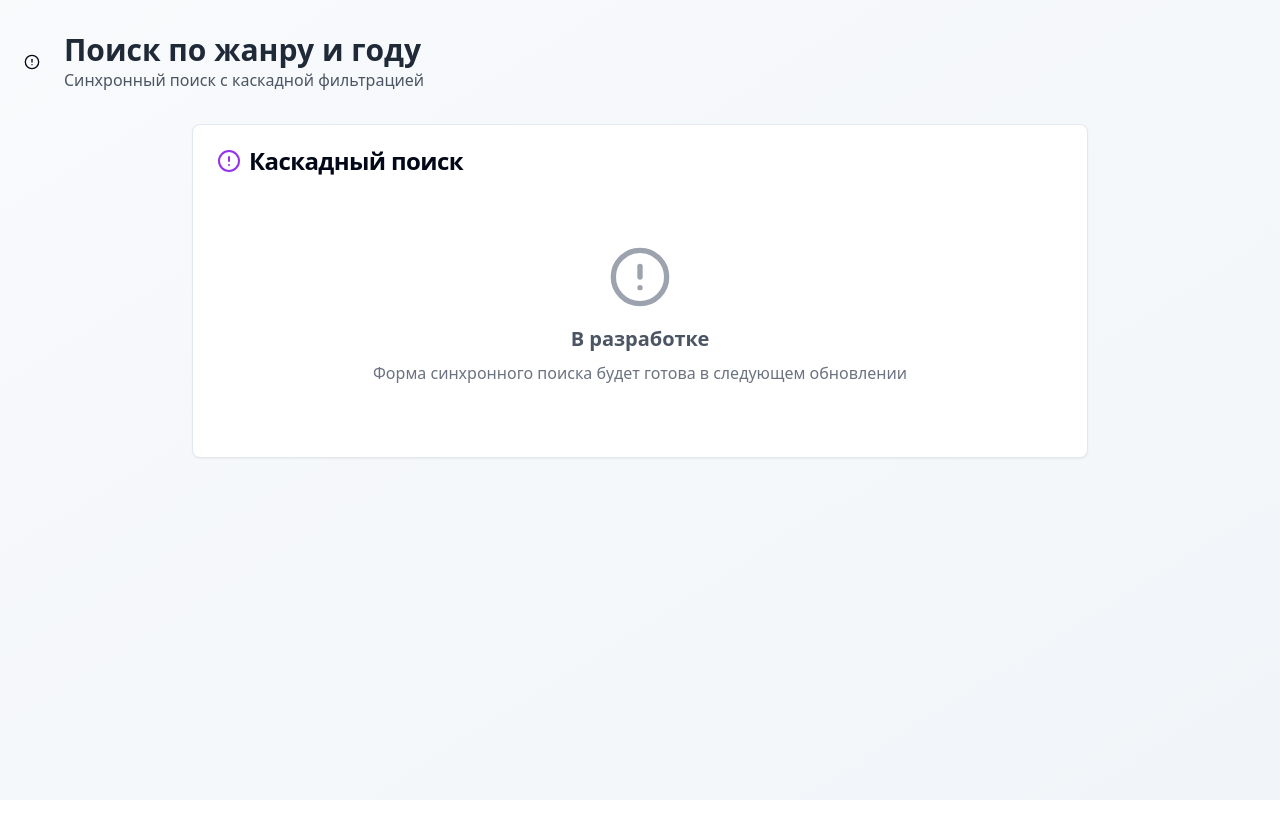
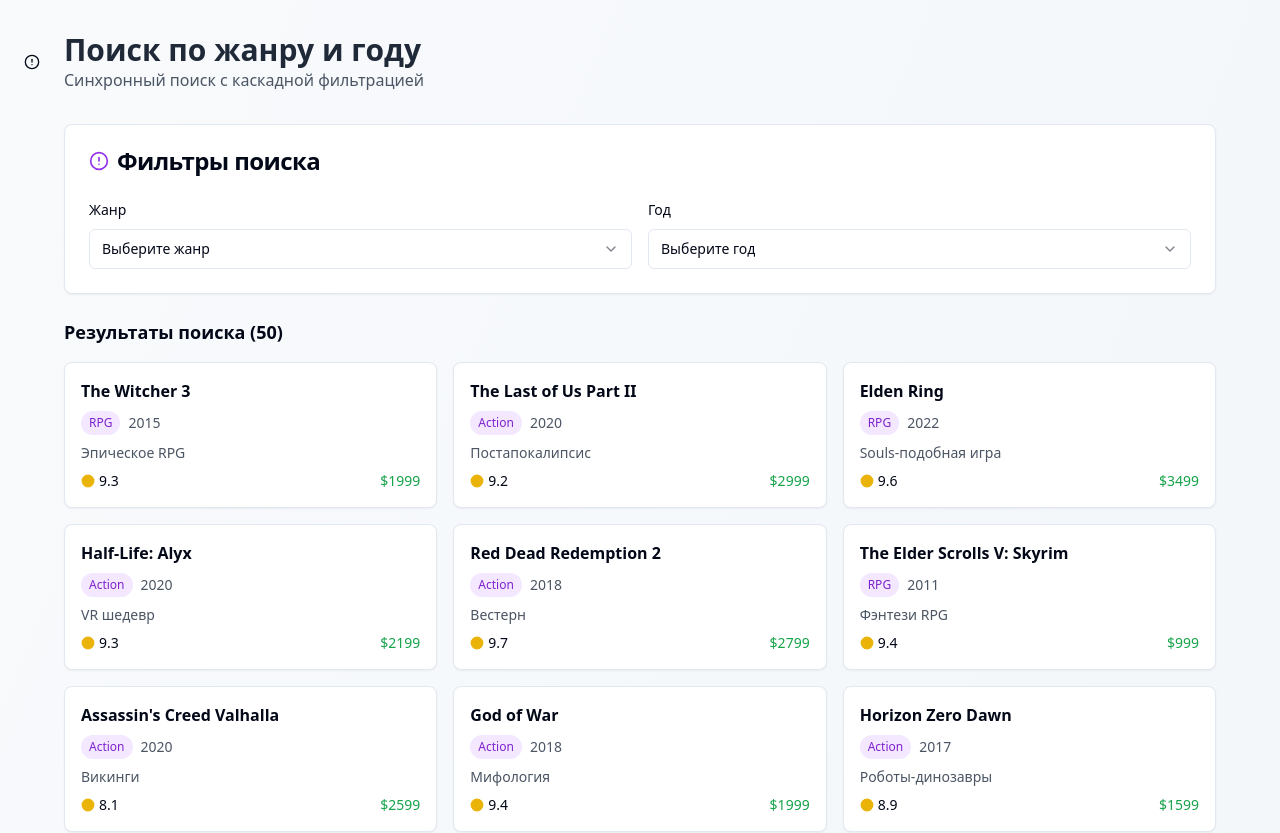
Before and after one commit to mildnesss/game-database-creator, a React (Vite) app: page /genre-year-search in a window 1280 px wide. Shown: the top 833 px of the page. Before the commit the page ends 800 px from the top, so only its background shows below. Built offline with nearby package versions, Linux system fonts and the light colour scheme.

Commit message:
Улучшение фильтрации по жанру и году

```diff
--- /dev/null
+++ b/src/components/CascadeSearch.tsx
@@ -0,0 +1,222 @@
+import { useState, useMemo } from "react";
+import { Card, CardContent, CardHeader, CardTitle } from "@/components/ui/card";
+import {
+  Select,
+  SelectContent,
+  SelectItem,
+  SelectTrigger,
+  SelectValue,
+} from "@/components/ui/select";
+import { Input } from "@/components/ui/input";
+import { Button } from "@/components/ui/button";
+import Icon from "@/components/ui/icon";
+import { Game } from "@/data/gameData";
+
+interface CascadeSearchProps {
+  games: Game[];
+}
+
+const genres = [
+  "RPG",
+  "Action",
+  "Shooter",
+  "Puzzle",
+  "Adventure",
+  "Platformer",
+  "Sports",
+  "Simulation",
+  "Horror",
+  "Survival",
+  "Metroidvania",
+  "JRPG",
+  "Roguelike",
+  "Social",
+  "Party",
+  "Sandbox",
+];
+
+const CascadeSearch = ({ games }: CascadeSearchProps) => {
+  const [selectedGenre, setSelectedGenre] = useState<string>("");
+  const [selectedYear, setSelectedYear] = useState<string>("");
+
+  // Доступные годы для выбранного жанра
+  const availableYears = useMemo(() => {
+    if (!selectedGenre) {
+      return Array.from(new Set(games.map((g) => g.year))).sort(
+        (a, b) => b - a,
+      );
+    }
+    return Array.from(
+      new Set(
+        games.filter((g) => g.genre === selectedGenre).map((g) => g.year),
+      ),
+    ).sort((a, b) => b - a);
+  }, [selectedGenre, games]);
+
+  // Доступные жанры для выбранного года
+  const availableGenres = useMemo(() => {
+    if (!selectedYear) {
+      return genres.filter((genre) => games.some((g) => g.genre === genre));
+    }
+    return genres.filter((genre) =>
+      games.some((g) => g.genre === genre && g.year === parseInt(selectedYear)),
+    );
+  }, [selectedYear, games]);
+
+  // Отфильтрованные игры
+  const filteredGames = useMemo(() => {
+    return games.filter((game) => {
+      const genreMatch = !selectedGenre || game.genre === selectedGenre;
+      const yearMatch = !selectedYear || game.year === parseInt(selectedYear);
+      return genreMatch && yearMatch;
+    });
+  }, [selectedGenre, selectedYear, games]);
+
+  const handleGenreChange = (genre: string) => {
+    setSelectedGenre(genre);
+    // Сброс года если он недоступен для нового жанра
+    if (
+      selectedYear &&
+      !games.some((g) => g.genre === genre && g.year === parseInt(selectedYear))
+    ) {
+      setSelectedYear("");
+    }
+  };
+
+  const handleYearChange = (year: string) => {
+    setSelectedYear(year);
+    // Сброс жанра если он недоступен для нового года
+    if (
+      selectedGenre &&
+      !games.some((g) => g.year === parseInt(year) && g.genre === selectedGenre)
+    ) {
+      setSelectedGenre("");
+    }
+  };
+
+  const clearFilters = () => {
+    setSelectedGenre("");
+    setSelectedYear("");
+  };
+
+  return (
+    <div className="space-y-6">
+      {/* Форма фильтров */}
+      <Card>
+        <CardHeader>
+          <CardTitle className="flex items-center gap-2">
+            <Icon name="Filter" size={20} className="text-purple-600" />
+            Фильтры поиска
+          </CardTitle>
+        </CardHeader>
+        <CardContent className="space-y-4">
+          <div className="grid grid-cols-1 md:grid-cols-2 gap-4">
+            <div className="space-y-2">
+              <label className="text-sm font-medium">Жанр</label>
+              <Select value={selectedGenre} onValueChange={handleGenreChange}>
+                <SelectTrigger>
+                  <SelectValue placeholder="Выберите жанр" />
+                </SelectTrigger>
+                <SelectContent>
+                  {availableGenres.map((genre) => (
+                    <SelectItem key={genre} value={genre}>
+                      {genre}
+                    </SelectItem>
+                  ))}
+                </SelectContent>
+              </Select>
+            </div>
+
+            <div className="space-y-2">
+              <label className="text-sm font-medium">Год</label>
+              <Select value={selectedYear} onValueChange={handleYearChange}>
+                <SelectTrigger>
+                  <SelectValue placeholder="Выберите год" />
+                </SelectTrigger>
+                <SelectContent>
+                  {availableYears.map((year) => (
+                    <SelectItem key={year} value={year.toString()}>
+                      {year}
+                    </SelectItem>
+                  ))}
+                </SelectContent>
+              </Select>
+            </div>
+          </div>
+
+          {(selectedGenre || selectedYear) && (
+            <div className="flex items-center gap-2">
+              <Button variant="outline" size="sm" onClick={clearFilters}>
+                <Icon name="X" size={16} className="mr-1" />
+                Сбросить фильтры
+              </Button>
+              <span className="text-sm text-gray-600">
+                Найдено игр: {filteredGames.length}
+              </span>
+            </div>
+          )}
+        </CardContent>
+      </Card>
+
+      {/* Результаты поиска */}
+      <div className="space-y-4">
+        <h3 className="text-lg font-semibold">
+          Результаты поиска ({filteredGames.length})
+        </h3>
+
+        {filteredGames.length === 0 ? (
+          <Card>
+            <CardContent className="py-8 text-center">
+              <Icon
+                name="SearchX"
+                size={48}
+                className="text-gray-400 mx-auto mb-2"
+              />
+              <p className="text-gray-600">
+                {selectedGenre || selectedYear
+                  ? "Игры не найдены по выбранным критериям"
+                  : "Выберите фильтры для поиска игр"}
+              </p>
+            </CardContent>
+          </Card>
+        ) : (
+          <div className="grid grid-cols-1 md:grid-cols-2 lg:grid-cols-3 gap-4">
+            {filteredGames.map((game) => (
+              <Card key={game.id} className="hover:shadow-md transition-shadow">
+                <CardContent className="p-4">
+                  <div className="space-y-2">
+                    <h4 className="font-semibold line-clamp-1">{game.title}</h4>
+                    <div className="flex items-center gap-2 text-sm text-gray-600">
+                      <span className="bg-purple-100 text-purple-700 px-2 py-1 rounded-full text-xs">
+                        {game.genre}
+                      </span>
+                      <span>{game.year}</span>
+                    </div>
+                    <p className="text-sm text-gray-600 line-clamp-2">
+                      {game.description}
+                    </p>
+                    <div className="flex items-center justify-between mt-3">
+                      <div className="flex items-center gap-1">
+                        <Icon
+                          name="Star"
+                          size={14}
+                          className="text-yellow-500 fill-current"
+                        />
+                        <span className="text-sm">{game.rating}</span>
+                      </div>
+                      <span className="text-sm font-medium text-green-600">
+                        {game.price > 0 ? `$${game.price}` : "Бесплатно"}
+                      </span>
+                    </div>
+                  </div>
+                </CardContent>
+              </Card>
+            ))}
+          </div>
+        )}
+      </div>
+    </div>
+  );
+};
+
+export default CascadeSearch;
--- a/src/pages/GenreYearSearch.tsx
+++ b/src/pages/GenreYearSearch.tsx
@@ -2,6 +2,8 @@ import { Card, CardContent, CardHeader, CardTitle } from "@/components/ui/card";
 import { Button } from "@/components/ui/button";
 import Icon from "@/components/ui/icon";
 import { useNavigate } from "react-router-dom";
+import CascadeSearch from "@/components/CascadeSearch";
+import { games } from "@/data/gameData";
 
 const GenreYearSearch = () => {
   const navigate = useNavigate();
@@ -23,29 +25,9 @@ const GenreYearSearch = () => {
           </div>
         </div>
 
-        <Card className="max-w-4xl mx-auto">
-          <CardHeader>
-            <CardTitle className="flex items-center gap-2">
-              <Icon name="Search" size={24} className="text-purple-600" />
-              Каскадный поиск
-            </CardTitle>
-          </CardHeader>
-          <CardContent>
-            <div className="text-center py-12">
-              <Icon
-                name="Construction"
-                size={64}
-                className="text-gray-400 mx-auto mb-4"
-              />
-              <h3 className="text-xl font-semibold text-gray-600 mb-2">
-                В разработке
-              </h3>
-              <p className="text-gray-500">
-                Форма синхронного поиска будет готова в следующем обновлении
-              </p>
-            </div>
-          </CardContent>
-        </Card>
+        <div className="max-w-6xl mx-auto">
+          <CascadeSearch games={games} />
+        </div>
       </div>
     </div>
   );
```
